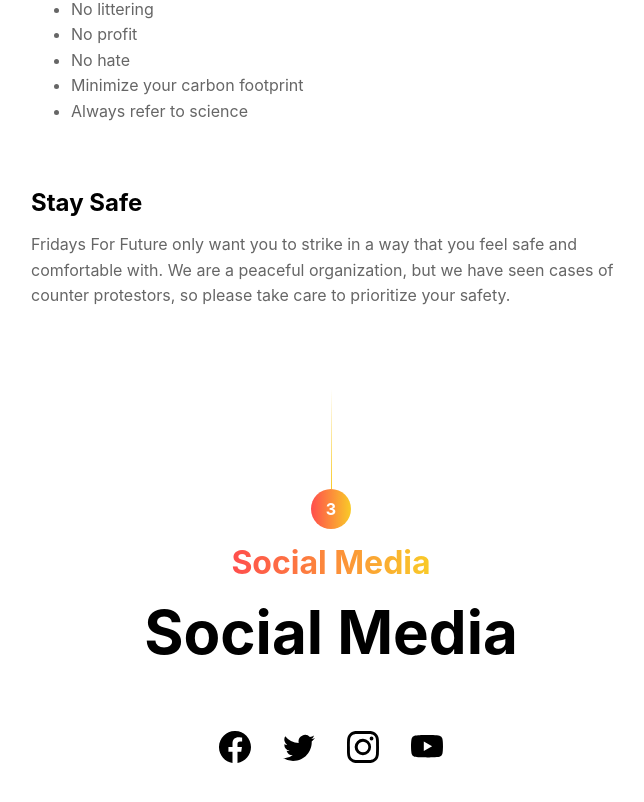
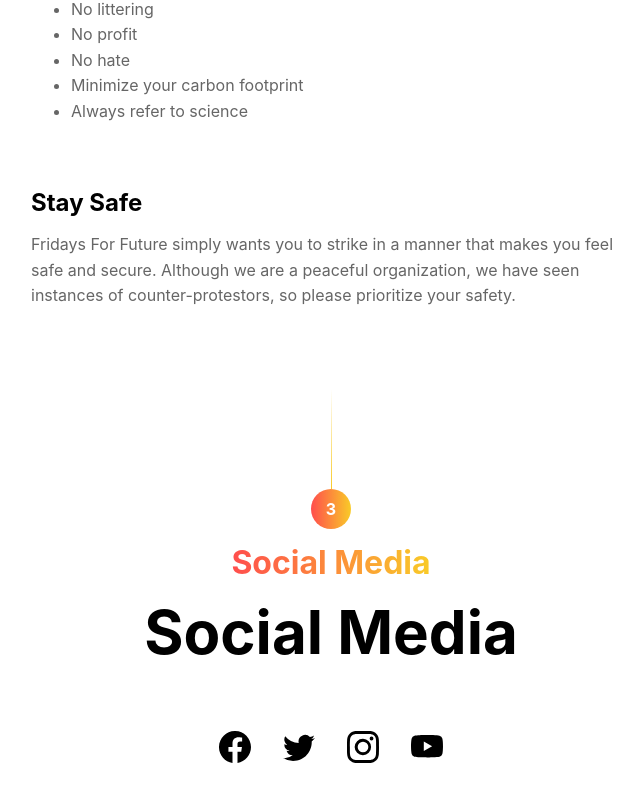
Before and after one commit to trif0lium/fff, a React (Vite) app in the folder react/: page / in a window 1280 px wide. Shown: the part 4018-4820 px from the top of the page, without its empty margins (309-953 px from the left). Built offline with nearby package versions, Linux system fonts and the light colour scheme.

Commit message:
chore(components/HowToStrike): paraphrase "Stay Safe" section

```diff
--- a/react/src/components/HowToStrike.tsx
+++ b/react/src/components/HowToStrike.tsx
@@ -54,11 +54,7 @@
           </div>
           <div>
             <Title>Stay Safe</Title>
-            <Paragraph>
-              Fridays For Future only want you to strike in a way that you feel safe and comfortable with. We are a
-              peaceful organization, but we have seen cases of counter protestors, so please take care to prioritize
-              your safety.
-            </Paragraph>
+            <Paragraph>Fridays For Future simply wants you to strike in a manner that makes you feel safe and secure. Although we are a peaceful organization, we have seen instances of counter-protestors, so please prioritize your safety.</Paragraph>
           </div>
         </div>
     </div>
```
